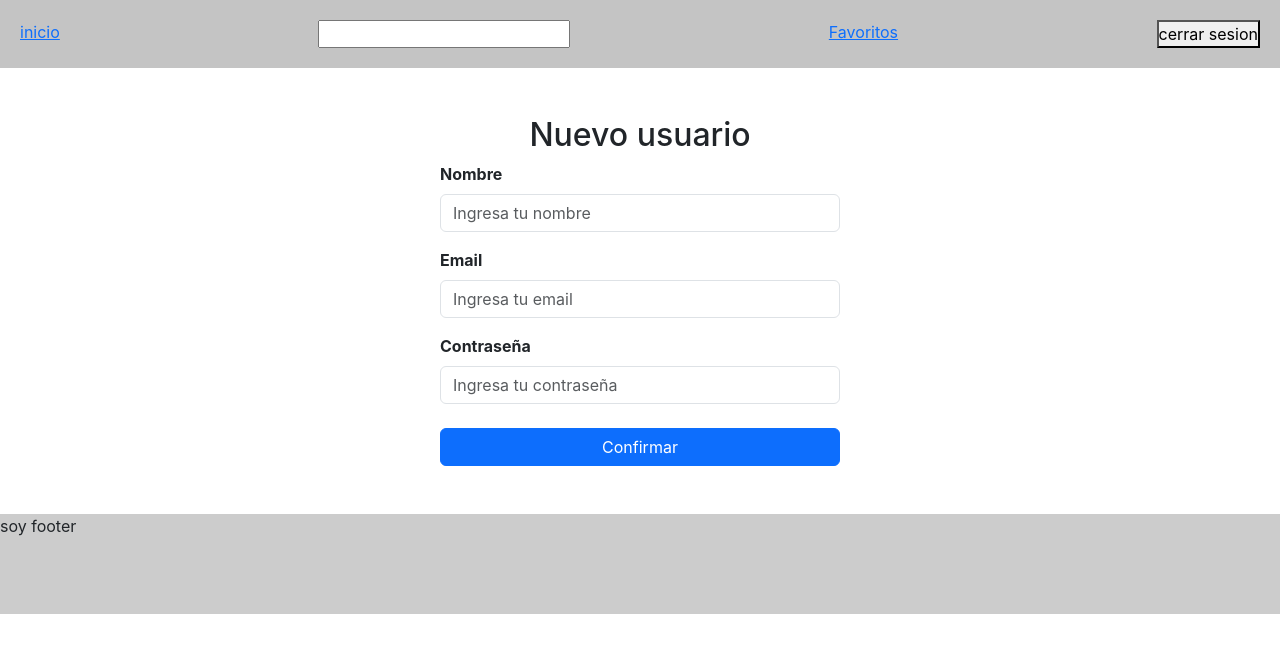
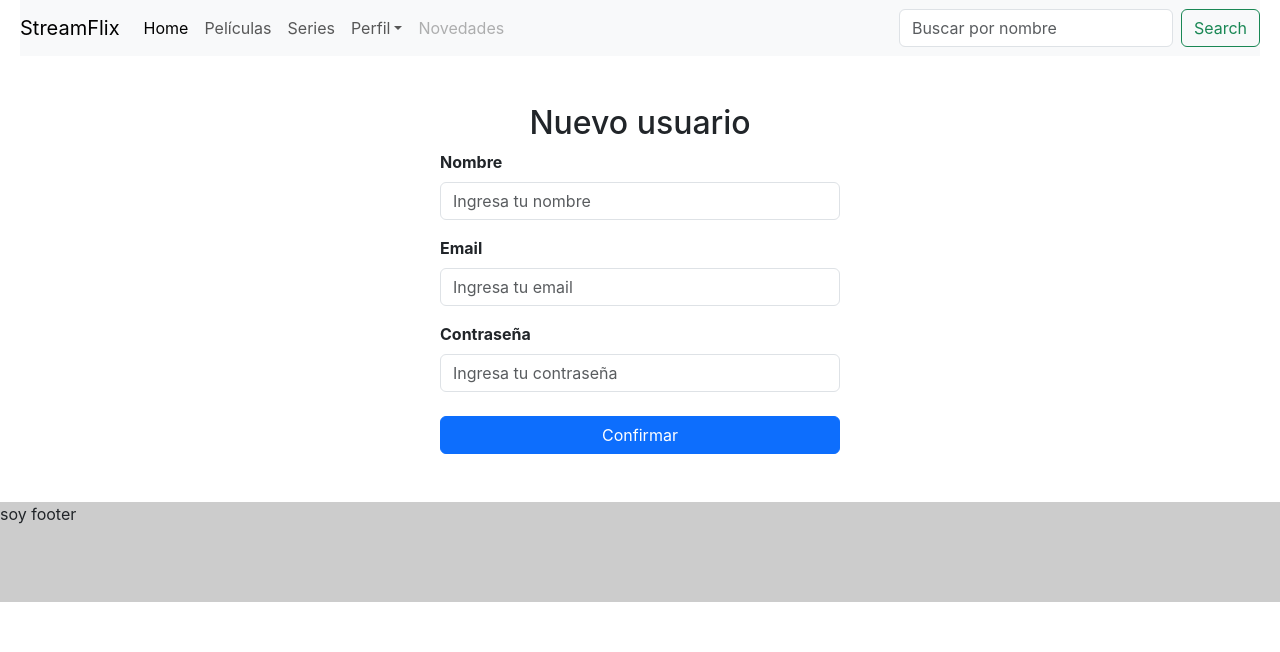
Before and after one commit to pulguen/StreamFlix, a React (Create React App) app: page /register in a window 1280 px wide. Shown: the top 652 px of the page. Built offline with nearby package versions, Linux system fonts and the light colour scheme; no server answers; the HTML template or start-up script is replaced by a standard one.

Commit message:
estilos con bootstrap al nav

```diff
--- a/package.json
+++ b/package.json
@@ -10,6 +10,7 @@
     "firebase": "^10.6.0",
     "mdbreact": "^5.2.0",
     "react": "^18.2.0",
+    "react-bootstrap": "^2.9.1",
     "react-dom": "^18.2.0",
     "react-icons": "^4.12.0",
     "react-router-dom": "^6.19.0",
--- a/src/components/Navbar/Navbar.jsx
+++ b/src/components/Navbar/Navbar.jsx
@@ -1,9 +1,9 @@
-import { useState, useContext } from 'react'
-import { Link, useNavigate } from 'react-router-dom'
-import { AuthContext } from "../../context/AuthContext"
+import React, { useState, useContext } from 'react';
+import { Link, useNavigate } from 'react-router-dom';
+import { AuthContext } from '../../context/AuthContext';
+import { Navbar, Nav, NavDropdown, Form, FormControl, Button } from 'react-bootstrap';
 
-const Navbar = () => {
-
+const MyNavbar = () => {
     const { logOut } = useContext(AuthContext)
 
     const [search, setSearch] = useState('')
@@ -24,16 +24,29 @@ const Navbar = () => {
         await logOut()
     }
 
-    return (
-        <nav style={{ padding: "20px", background: "#c4c4c4", display:"flex", justifyContent:"space-between" }}>
-            <Link to={'/'}>inicio</Link>
-            <form onSubmit={submit}>
-                <input type="text" value={search} onChange={inputChange} />
-            </form>
-            <Link to={'favorites'}>Favoritos</Link>
-            <button onClick={cerrar}>cerrar sesion</button>
-        </nav>
-    )
+  return (
+    <Navbar bg="body-tertiary" expand="lg" style={{ marginLeft: '20px', marginRight: '20px' }}>
+      <Navbar.Brand as={Link} to="/">StreamFlix</Navbar.Brand>
+      <Navbar.Toggle aria-controls="navbarSupportedContent" />
+      <Navbar.Collapse id="navbarSupportedContent">
+        <Nav className="me-auto">
+          <Nav.Link as={Link} to="/" className="active">Home</Nav.Link>
+          <Nav.Link as={Link} to="/link">Películas</Nav.Link>
+          <Nav.Link as={Link} to="/link">Series</Nav.Link>
+          <NavDropdown title="Perfil" id="basic-nav-dropdown">
+            <NavDropdown.Item as={Link} to="/action">Editar Perfil</NavDropdown.Item>
+            <NavDropdown.Item as={Link} to="/another-action">Mi Lista</NavDropdown.Item>
+            <NavDropdown.Divider />
+            <NavDropdown.Item as={Link} onClick={cerrar}>Cerrar Sessión</NavDropdown.Item>
+          </NavDropdown>
+          <Nav.Link as={Link} to="#" disabled>Novedades</Nav.Link>
+        </Nav>
+        <Form className="d-flex" role="search"  onSubmit={submit}>
+          <FormControl type="search" placeholder="Buscar por nombre" className="me-2" aria-label="Buscar" onChange={inputChange}/>
+          <Button variant="outline-success" type="submit" >Search</Button>
+        </Form>
+      </Navbar.Collapse>
+    </Navbar>
+  );
 }
-
-export default Navbar
+export default MyNavbar;
```
Also changed, not shown: 1 other file (tests, documents, lock files or other folders).
